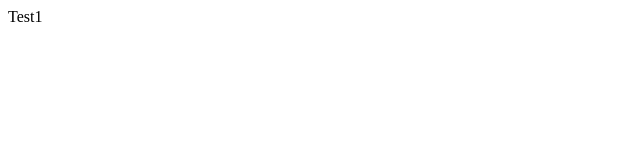
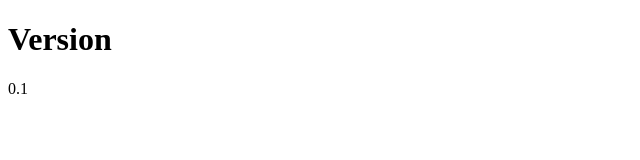
Before and after one commit to ELT17604/ELT17604.github.io, a plain HTML site: page index.html in a window 1280 px wide. Shown: the whole page, without its empty margins (0-640 px from the left). Drawn offline with Linux system fonts and the light colour scheme.

Commit message:
Update index.html

```diff
--- a/index.html
+++ b/index.html
@@ -1 +1,14 @@
-<p>Test1 </p>
+<!DOCTYPE html>
+<html>
+<head>
+<meta charset="utf-8">
+<title>ELT17604</title>
+</head>
+<body>
+
+<h1>Version</h1>
+
+<p>0.1</p>
+
+</body>
+</html>
```
